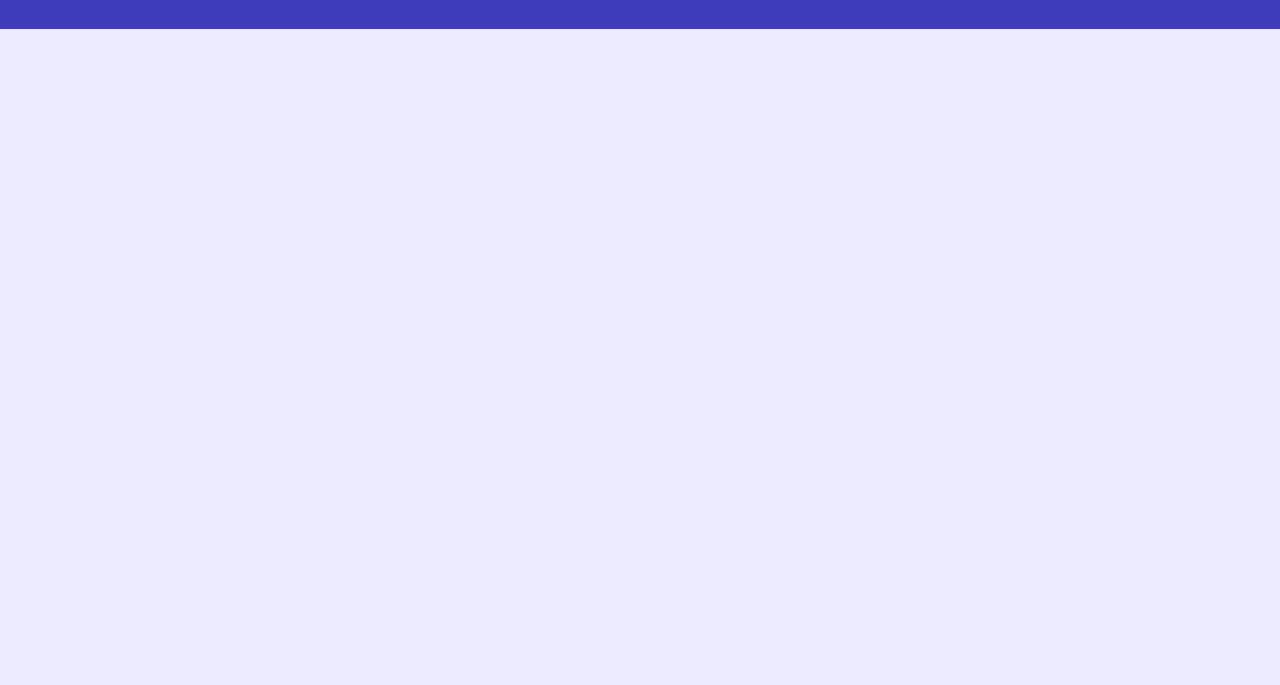
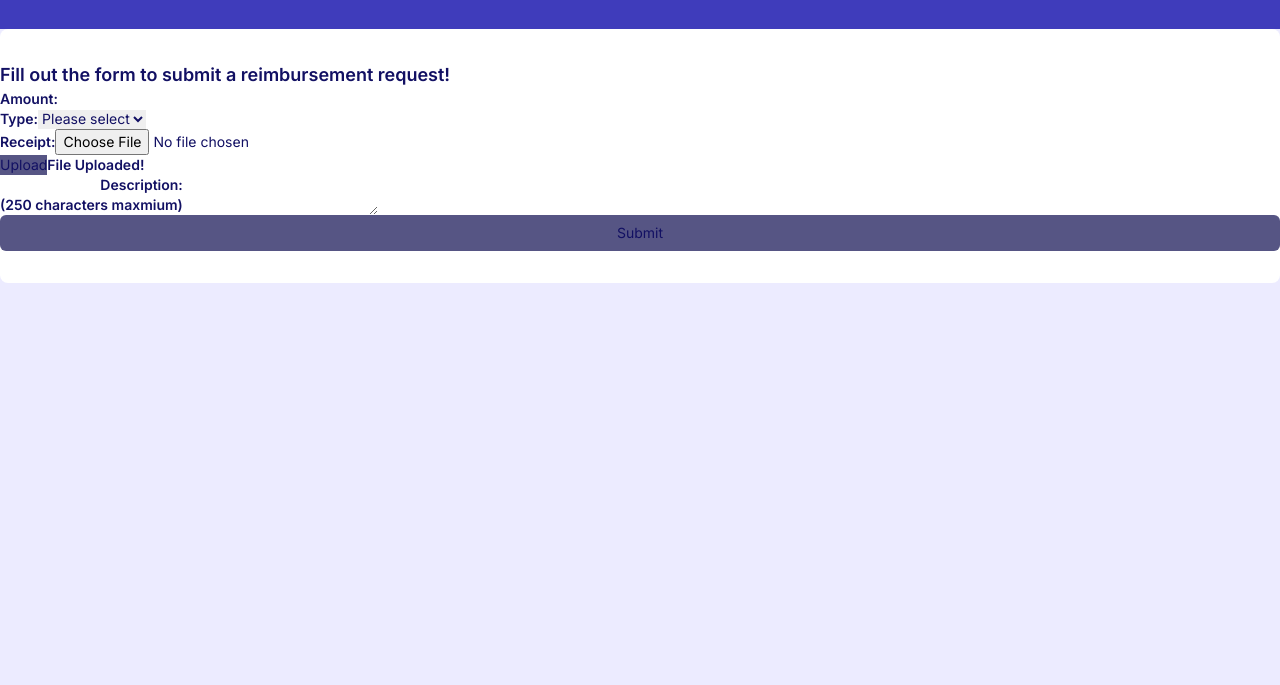
Before and after one commit to SiyanGuo/employee-reimbursement, a website: page client/public/employee-request.html in a window 1280 px wide. Shown: the part 115-800 px from the top of the page. Drawn offline with nearby package versions, Linux system fonts and the light colour scheme.

Commit message:
add html page for employee submitting reimbursement

```diff
--- a/client/package.json
+++ b/client/package.json
@@ -1,5 +1,6 @@
 {
   "devDependencies": {
+    "@tailwindcss/forms": "^0.5.0",
     "tailwindcss": "^3.0.23"
   }
 }
--- a/client/public/employee-request.html
+++ b/client/public/employee-request.html
@@ -17,7 +17,7 @@
 
         <div class="text-white flex justify-between">
 
-            <h1 class="font-header text-4xl font-semibold my-5">Welcome back <span>Tiffany</span>!</h1>
+            <h1 class="font-header text-4xl font-semibold my-5">Welcome back <span id="first-name"></span>!</h1>
 
             <!-- add a logo at the center -->
             <div class="hidden md:flex flow-row items-center align-middle gap-4">
@@ -46,6 +46,54 @@
     </header>
 
 
+    <main class="container w-full sm:w-2/3 sm:mx-auto xl:w-1/2 m-auto text-midnight">
+
+        <div class="text-sm sm:text-base font-semibold bg-white py-8 md:py-16 px-12 shadow rounded-lg mt-10">
+            <h1 class="pb-8 text-lg uppercase">Fill out the form to submit a reimbursement request!</h1>
+            <form action="submit" class="center w-full lg:w-3/4 mx-auto flex flex-col gap-5">
+
+                <div class="flex items-center">
+                    <label for="amount" class="text-right mr-8 basis-1/5">Amount:</label>
+                    <input type="text" name="amount" id="amount" class="flex-1 ">
+                </div>
+
+                <div class="flex items-center">
+                    <label for="type" class="text-right mr-8 basis-1/5">Type:</label>
+                    <select name="type" id="type" class="flex-1">
+                    <option selected="true" disabled>Please select</option>
+                    <option value="lodging">Lodging</option>
+                    <option value="travel">Travel</option>
+                    <option value="food">Food</option>
+                    <option value="other">Other</option>
+                </select>
+                </div>
+
+                <div class="flex items-center">
+                <label for="receipt" class="text-right mr-8 basis-1/5">Receipt:  </label>
+                <input type="file" name="receipt" id="receipt" class="flex-1">
+                </div>
+
+                <div class="flex items-center">
+                    <div class="basis-1/5 mr-8"></div>
+                    <button id="receipt-btn" class="m-1 text-sm text-cool-white px-2 py-1 rounded-sm shadow-md bg-metal hover:bg-tahiti-blue
+                    focus:outline-none">Upload</button>
+                    <span id="upload-message" class="my-1 pl-3 text-sm">File Uploaded!</span>
+                </div>
+
+
+                <div class="flex items-center">
+                    <label for="description" class="text-right mr-4 sm:mr-8 basis-1/5">Description: <br> <span class="text-xs ">(250 characters maxmium)</span></label>
+                    <textarea type="text" name="description" id="description" class="flex-1"></textarea>
+                </div>
+
+                <button id="submit-btn" type="submit" class="text-cool-white w-1/3 mx-auto py-2 rounded-md shadow-md bg-metal hover:bg-tahiti-blue
+                focus:outline-none">Submit</button>
+
+            </form>
+
+        </div>
+    </main>
+
     <script src="employee-request.js"></script>
 </body>
 
--- a/client/public/index.js
+++ b/client/public/index.js
@@ -40,7 +40,7 @@ loginBtn.addEventListener('click', async () => {
         localStorage.setItem('jwt', token);
 
         let user = await res.json();
-        localStorage.setItem('firstName', user.firstName);
+        localStorage.setItem('first_name', user.firstName);
         localStorage.setItem('user_id', user.id);
 
         if (user.userRole === 'EMPLOYEE') {
--- a/client/src/input.css
+++ b/client/src/input.css
@@ -2,3 +2,24 @@
 @tailwind base;
 @tailwind components;
 @tailwind utilities;
+
+
+@layer base {
+    [type='text'],
+    [type='email'],
+    [type='url'],
+    [type='password'],
+    [type='number'],
+    [type='date'],
+    [type='datetime-local'],
+    [type='month'],
+    [type='search'],
+    [type='tel'],
+    [type='time'],
+    [type='week'],
+    [multiple],
+    textarea,
+    select{
+        @apply border-cool-white rounded-lg shadow-sm focus:border-purple focus:ring-purple
+    }
+}
--- a/client/tailwind.config.js
+++ b/client/tailwind.config.js
@@ -28,7 +28,9 @@ module.exports = {
       }
     },
   },
-  plugins: [],
+  plugins: [
+    require('@tailwindcss/forms')
+  ],
 }
 
 
```
Also changed, not shown: client/public/employee-home.js (+17 -15 lines), 1 other file.
